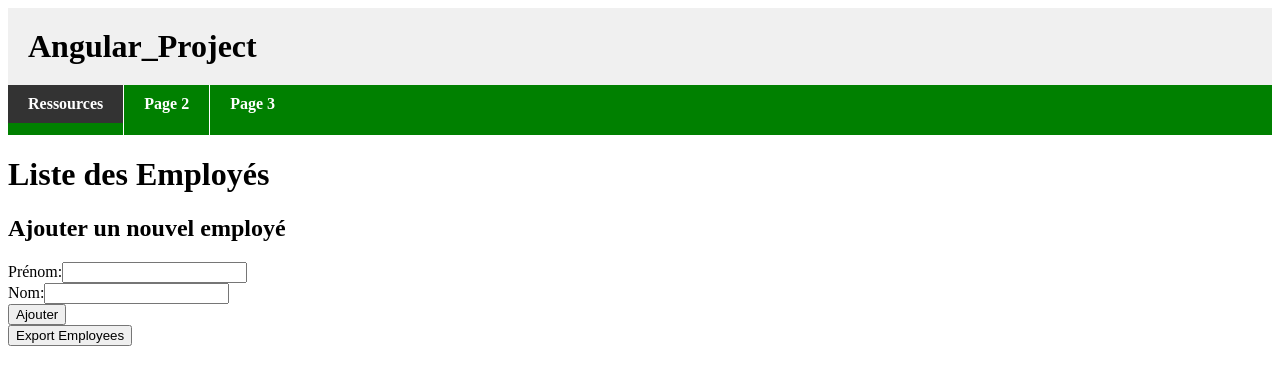
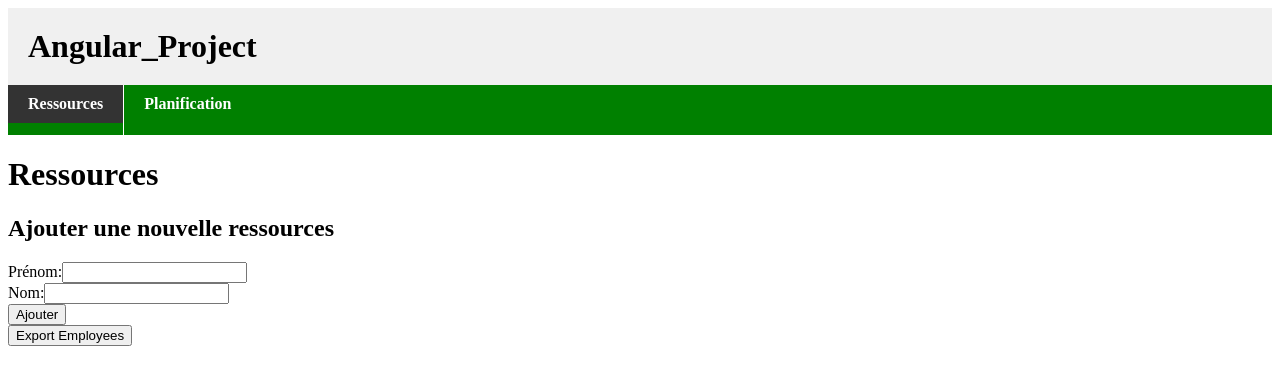
Before and after one commit to FabriceMaloyer/Angular_Project, an Angular app: page /ressources-humaines in a window 1280 px wide. Shown: the top 384 px of the page. Built offline with nearby package versions, Linux system fonts and the light colour scheme.

Commit message:
ajout partie calendrier

```diff
--- a/src/app/app.component.html
+++ b/src/app/app.component.html
@@ -5,8 +5,8 @@
 <nav class="navbar">
   <ul>
     <li><a routerLink="/ressources-humaines" routerLinkActive="active">Ressources</a></li>
-    <li><a routerLink="/page2" routerLinkActive="active">Page 2</a></li>
-    <li><a routerLink="/page3" routerLinkActive="active">Page 3</a></li>
+    <li><a routerLink="/gestion-calendrier" routerLinkActive="active">Planification</a></li>
+    <!-- <li><a routerLink="/page3" routerLinkActive="active">Page 3</a></li> -->
   </ul>
 </nav>
 
--- a/src/app/app.config.ts
+++ b/src/app/app.config.ts
@@ -3,10 +3,12 @@ import { provideRouter, Routes } from '@angular/router';
 
 import { provideClientHydration } from '@angular/platform-browser';
 import { RessourcesHumainesComponent } from './ressources-humaines/ressources-humaines.component';
+import { GestionCalendrierComponent } from './gestion-calendrier/gestion-calendrier.component';
 
 const routes: Routes = [
   // Other routes...
   { path: 'ressources-humaines', component: RessourcesHumainesComponent },
+  { path: 'gestion-calendrier', component: GestionCalendrierComponent },
 ];
 
 export const appConfig: ApplicationConfig = {
--- a/src/app/app.routes.ts
+++ b/src/app/app.routes.ts
@@ -2,10 +2,12 @@
 import { NgModule } from '@angular/core';
 import { Routes, RouterModule } from '@angular/router';
 import { RessourcesHumainesComponent } from './ressources-humaines/ressources-humaines.component';
+import { GestionCalendrierComponent } from './gestion-calendrier/gestion-calendrier.component';
 
 const routes: Routes = [
   // Other routes...
   { path: 'ressources-humaines', component: RessourcesHumainesComponent },
+  { path: 'gestion-calendrier', component: GestionCalendrierComponent },
 ];
 
 @NgModule({
--- /dev/null
+++ b/src/app/gestion-calendrier/gestion-calendrier.component.html
@@ -0,0 +1 @@
+<p>gestion-calendrier works!</p>
--- a/src/app/ressources-humaines/ressources-humaines.component.html
+++ b/src/app/ressources-humaines/ressources-humaines.component.html
@@ -1,4 +1,4 @@
-<h1>Liste des Employés</h1>
+<h1>Ressources</h1>
 <ul>
     <li *ngFor="let employee of employees">
         {{ employee.firstName }} {{ employee.lastName }}
@@ -6,7 +6,7 @@
 </ul>
 
 
-<h2>Ajouter un nouvel employé</h2>
+<h2>Ajouter une nouvelle ressources </h2>
 <form (submit)="addEmployee()">
   <label for="firstName">Prénom:</label>
   <input type="text" id="firstName" name="firstName" [(ngModel)]="newEmployee.firstName" required>
```
Also changed, not shown: src/app/gestion-calendrier/gestion-calendrier.component.ts (added, +12 -0 lines), src/app/gestion-calendrier/gestion-calendrier.component.css (added), 1 other file (tests, documents, lock files or other folders).
